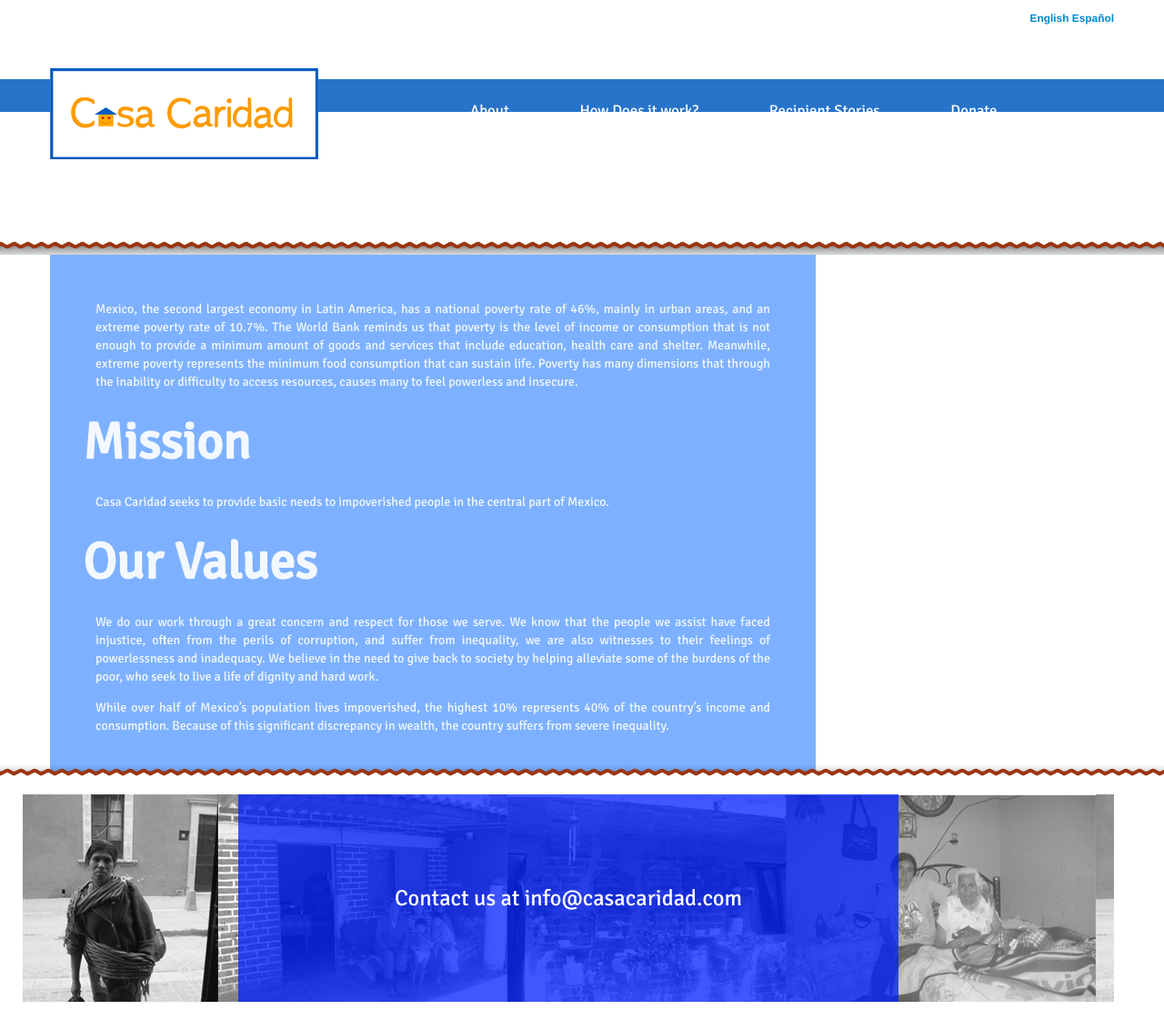
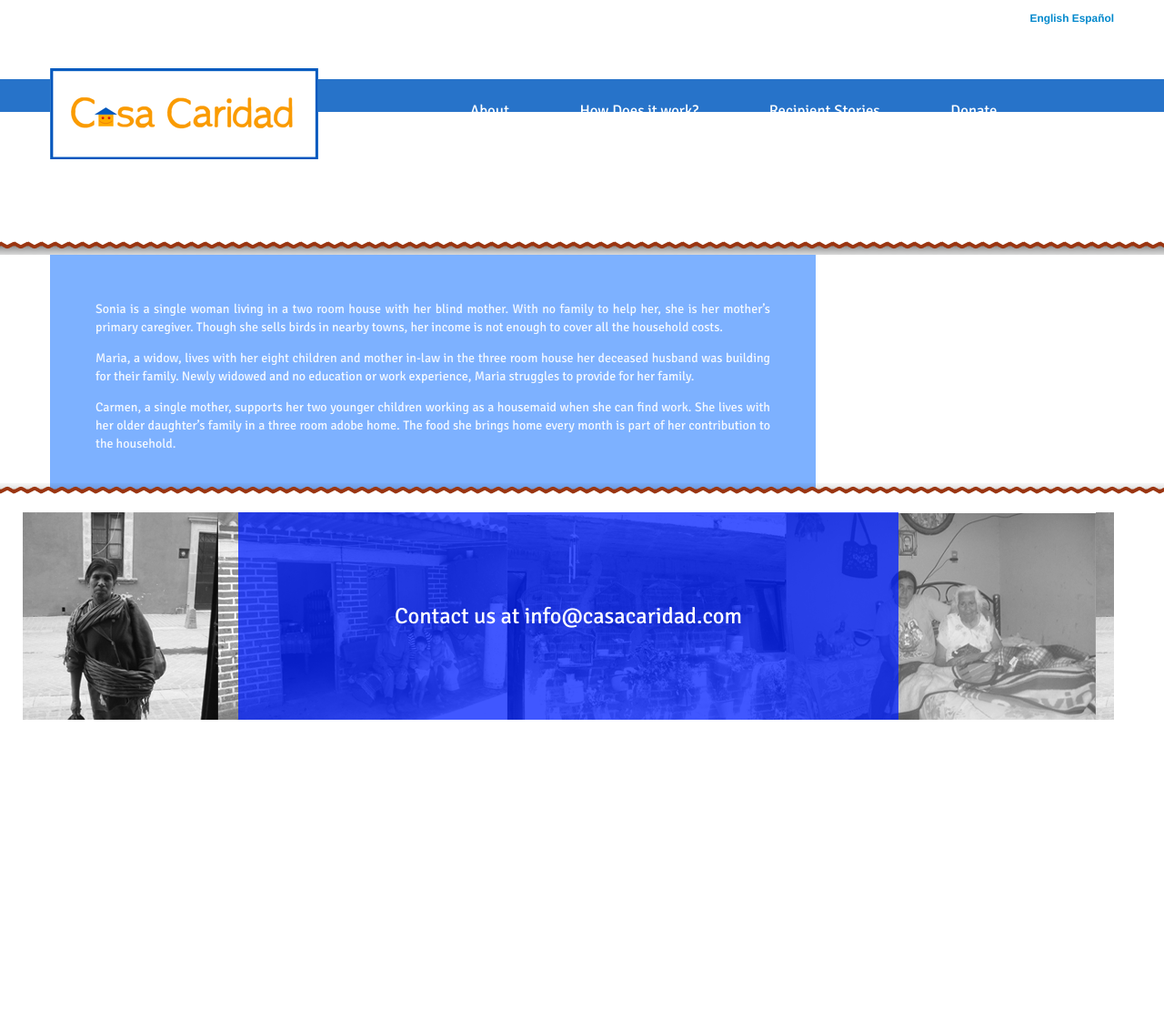
Before and after one commit to PradatiusD/casa, a PHP site: page /Recipient-stories.php in a window 1280 px wide. Shown: the top 1110 px of the page at 91% size. After the commit the page ends 791 px from the top, so only its background shows below. Run offline with PHP 8.4, Linux system fonts and the light colour scheme; style sheets or scripts are compiled from the project's sources.

Commit message:
Copy changes for english content

```diff
--- a/Recipient-stories.php
+++ b/Recipient-stories.php
@@ -5,14 +5,9 @@
 <div class="container content-page">
 	<div class="row">
 		<div class="span8 push1">
-			<p>Mexico, the second largest economy in Latin America, has a national poverty rate of 46%, mainly in urban areas, and an extreme poverty rate of 10.7%.  The World Bank reminds us that poverty is the level of income or consumption that is not enough to provide a minimum amount of goods and services that include education, health care and shelter.  Meanwhile, extreme poverty represents the minimum food consumption that can sustain life.  Poverty has many dimensions that through the inability or difficulty to access resources, causes many to feel powerless and insecure.</p>
-
-			<h2>Mission</h2>
-			<p>Casa Caridad seeks to provide basic needs to impoverished people in the central part of Mexico.</p>
-			<h2>Our Values</h2>
-			<p>We do our work through a great concern and respect for those we serve.  We know that the people we assist have faced injustice, often from the perils of corruption, and suffer from inequality, we are also witnesses to their feelings of powerlessness and inadequacy.  We believe in the need to give back to society by helping alleviate some of the burdens of the poor, who seek to live a life of dignity and hard work. </p>
-
-						<p>While over half of Mexico’s population lives impoverished, the highest 10% represents 40% of the country’s income and consumption.  Because of this significant discrepancy in wealth, the country suffers from severe inequality.</p>
+			<p>Sonia is a single woman living in a two room house with her blind mother.  With no family to help her, she is her mother’s primary caregiver.  Though she sells birds in nearby towns, her income is not enough to cover all the household costs.</p>
+			<p>Maria, a widow, lives with her eight children and mother in-law in the three room house her deceased husband was building for their family.  Newly widowed and no education or work experience, Maria struggles to provide for her family.  </p>
+			<p>Carmen, a single mother, supports her two younger children working as a housemaid when she can find work.  She lives with her older daughter’s family in a three room adobe home.  The food she brings home every month is part of her contribution to the household.</p>
 		</div>
 	</div>
 </div>
```
Also changed, not shown: about.php (+5 -7 lines), donate.php (+5 -3 lines), how-casa-caridad-works.php (+4 -4 lines).
